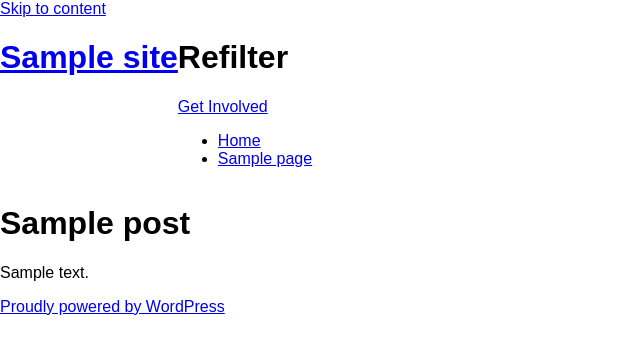
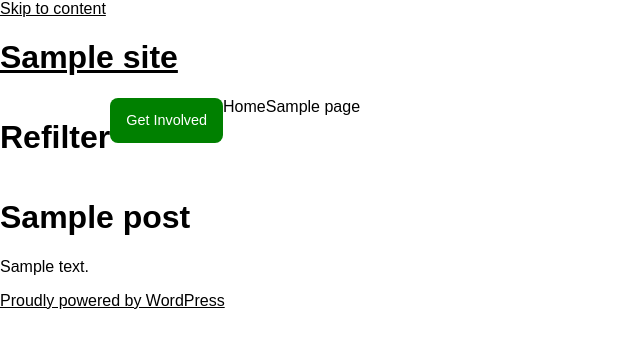
Before and after one commit to redacademy/refilter, a WordPress theme: template themes/refilter/home.php in a window 1280 px wide. Shown: the top 354 px of the page, without its empty margins (0-640 px from the left). Run offline with PHP 8.4 and a stand-in for WordPress, Linux system fonts and the light colour scheme; the site name, menu and one post (Sample post) are stand-ins, and other content is empty.

Commit message:
style navigation

```diff
--- /dev/null
+++ b/themes/refilter/sass/_components.scss
@@ -0,0 +1,8 @@
+.btn-green-full {
+    text-decoration: none;
+    color: #fff;
+    background: green;
+    padding: 0.9rem 1rem;
+    border-radius: 8px;
+    font-size: 0.9rem;
+}
--- a/themes/refilter/sass/_navigation.scss
+++ b/themes/refilter/sass/_navigation.scss
@@ -2,18 +2,87 @@
 # Navigation
 --------------------------------------------------------------*/
 
-.site-header {
+/* Links */
+a {
+    color: #000;
+    &:visited {
+        color: #000;
+    }
+    &:hover,
+    &:focus,
+    &:active {
+        color: #000;
+    }
+    &:focus {
+        outline: thin dotted;
+    }
+    &:hover,
+    &:active {
+        outline: 0;
+    }
+}
+/* Menus */
+.main-navigation {
+	display: flex;
     width: 100%;
-	display: flex;
+    ul {
+        display: none;
+        list-style: none;
+        margin: 0;
+        padding-left: 0;
+        ul {
+            box-shadow: 0 3px 3px rgba(0, 0, 0, 0.2);
+            float: left;
+            position: absolute;
+            top: 0;
+            left: -999rem;
+            z-index: 99999;
+            ul {
+                left: -999rem;
+                top: 0;
             }
-
-
+            li {
+                &:hover > ul,
+                &.focus > ul {
+                    left: 100%;
+                }
+            }
+            a {
+                width: 200px;
+            }
+            :hover > a,
+            .focus > a {
+            }
+            a:hover,
+            a.focus {
+            }
+        }
+        li:hover > ul,
+        li.focus > ul {
+            left: auto;
+        }
+    }
+    li {
+        float: left;
+        position: relative;
+        &:hover > a,
+        &.focus > a {
+        }
+    }
+    a {
+        display: block;
+        text-decoration: none;
+    }
+    .current_page_item > a,
+    .current-menu-item > a,
+    .current_page_ancestor > a {
+    }
+}
 /* Small menu. */
 .menu-toggle,
 .main-navigation.toggled ul {
     display: block;
 }
-
 @media screen and (min-width: 768px) {
     .menu-toggle {
         display: none;
@@ -22,3 +91,20 @@
         display: block;
     }
 }
+.comment-navigation,
+.posts-navigation,
+.post-navigation {
+    .site-main & {
+        margin: 0 0 0 0;
+        overflow: hidden;
+    }
+    .nav-previous {
+        float: left;
+        width: 50%;
+    }
+    .nav-next {
+        float: right;
+        text-align: right;
+        width: 50%;
+    }
+}
--- a/themes/refilter/sass/style.scss
+++ b/themes/refilter/sass/style.scss
@@ -42,5 +42,6 @@ Nicolas Gallagher and Jonathan Neal http://necolas.github.com/normalize.css/
 @import "typography";
 @import "global";
 @import "forms";
+@import "components";
 @import "navigation";
 @import "front-page";
--- a/themes/refilter/style.css
+++ b/themes/refilter/style.css
@@ -277,14 +277,65 @@ textarea {
   padding-left: 3px;
   width: 100%; }
 
+.btn-green-full {
+  text-decoration: none;
+  color: #fff;
+  background: green;
+  padding: 0.9rem 1rem;
+  border-radius: 8px;
+  font-size: 0.9rem; }
+
 /*--------------------------------------------------------------
 # Navigation
 --------------------------------------------------------------*/
-.site-header {
-  width: 100%;
+/* Links */
+a {
+  color: #000; }
+  a:visited {
+    color: #000; }
+  a:hover, a:focus, a:active {
+    color: #000; }
+  a:focus {
+    outline: thin dotted; }
+  a:hover, a:active {
+    outline: 0; }
+
+/* Menus */
+.main-navigation {
   display: -webkit-box;
   display: -ms-flexbox;
-  display: flex; }
+  display: flex;
+  width: 100%; }
+  .main-navigation ul {
+    display: none;
+    list-style: none;
+    margin: 0;
+    padding-left: 0; }
+    .main-navigation ul ul {
+      -webkit-box-shadow: 0 3px 3px rgba(0, 0, 0, 0.2);
+              box-shadow: 0 3px 3px rgba(0, 0, 0, 0.2);
+      float: left;
+      position: absolute;
+      top: 0;
+      left: -999rem;
+      z-index: 99999; }
+      .main-navigation ul ul ul {
+        left: -999rem;
+        top: 0; }
+      .main-navigation ul ul li:hover > ul,
+      .main-navigation ul ul li.focus > ul {
+        left: 100%; }
+      .main-navigation ul ul a {
+        width: 200px; }
+    .main-navigation ul li:hover > ul,
+    .main-navigation ul li.focus > ul {
+      left: auto; }
+  .main-navigation li {
+    float: left;
+    position: relative; }
+  .main-navigation a {
+    display: block;
+    text-decoration: none; }
 
 /* Small menu. */
 .menu-toggle,
@@ -297,4 +348,23 @@ textarea {
   .main-navigation ul {
     display: block; } }
 
+.site-main .comment-navigation, .site-main
+.posts-navigation, .site-main
+.post-navigation {
+  margin: 0 0 0 0;
+  overflow: hidden; }
+
+.comment-navigation .nav-previous,
+.posts-navigation .nav-previous,
+.post-navigation .nav-previous {
+  float: left;
+  width: 50%; }
+
+.comment-navigation .nav-next,
+.posts-navigation .nav-next,
+.post-navigation .nav-next {
+  float: right;
+  text-align: right;
+  width: 50%; }
+
 /* Front page */
```
Also changed, not shown: themes/refilter/build/css/style.min.css, 1 other file. Lines whose indentation alone changed are shown as unchanged.
